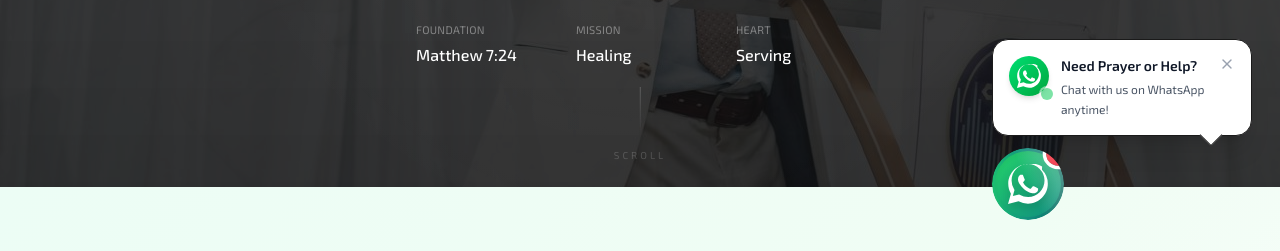
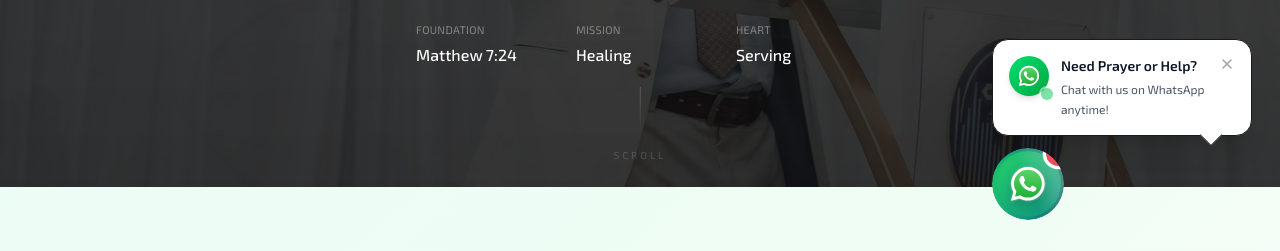
Before and after one commit to Sqwizoor/ecc, a Next.js app: page / in a window 1280 px wide. Shown: the part 549-800 px from the top of the page. Built offline with nearby package versions, Linux system fonts and the light colour scheme.

Commit message:
am almost there

```diff
--- a/src/components/FloatingActions.tsx
+++ b/src/components/FloatingActions.tsx
@@ -47,11 +47,21 @@ export default function FloatingActions() {
   }, [panelOpen]);
 
   const WhatsAppIcon = (props: SVGProps<SVGSVGElement>) => (
-    <svg viewBox="0 0 24 24" aria-hidden="true" {...props}>
-      <path
-        fill="currentColor"
-        d="M17.472 14.382c-.297-.149-1.758-.867-2.03-.967-.273-.099-.472-.148-.672.15-.198.297-.768.967-.94 1.165-.173.198-.347.223-.644.074-.297-.149-1.255-.462-2.39-1.475-.883-.788-1.48-1.761-1.653-2.059-.173-.297-.018-.458.13-.606.134-.133.297-.347.446-.52.149-.173.198-.297.298-.495.099-.198.05-.372-.025-.521-.075-.149-.672-1.617-.922-2.221-.242-.58-.487-.5-.672-.51-.173-.01-.372-.012-.571-.012-.198 0-.52.074-.792.372-.272.297-1.04 1.016-1.04 2.479 0 1.462 1.065 2.875 1.213 3.074.149.198 2.095 3.2 5.076 4.487.709.306 1.262.489 1.694.626.712.226 1.36.194 1.872.118.571-.085 1.758-.719 2.006-1.413.248-.695.248-1.29.173-1.413-.074-.123-.272-.198-.57-.347m-5.421 5.451h-.004a9.87 9.87 0 0 1-5.031-1.378l-.361-.214-3.741.982.999-3.648-.235-.374a9.86 9.86 0 0 1-1.519-5.269c.001-5.45 4.436-9.884 9.888-9.884 2.64 0 5.122 1.03 6.988 2.897a9.825 9.825 0 0 1 2.893 6.994c-.003 5.45-4.437 9.884-9.878 9.884m8.413-18.297A11.815 11.815 0 0 0 12.05 0C5.495 0 .16 5.335.157 11.892c0 2.096.547 4.142 1.588 5.935L0 24l6.305-1.654a11.86 11.86 0 0 0 5.694 1.448h.005c6.554 0 11.89-5.336 11.893-11.893a11.82 11.82 0 0 0-3.49-8.413Z"
-      />
+    <svg viewBox="0 0 175.216 175.552" aria-hidden="true" {...props}>
+      <defs>
+        <linearGradient id="b" x1="85.915" x2="86.535" y1="32.567" y2="137.092" gradientUnits="userSpaceOnUse">
+          <stop offset="0" stopColor="#57d163"/>
+          <stop offset="1" stopColor="#23b33a"/>
+        </linearGradient>
+        <filter id="a" width="1.115" height="1.114" x="-.057" y="-.057" colorInterpolationFilters="sRGB">
+          <feGaussianBlur stdDeviation="3.531"/>
+        </filter>
+      </defs>
+      <path fill="#b3b3b3" d="m54.532 138.45 2.235 1.324c9.387 5.571 20.15 8.518 31.126 8.523h.023c33.707 0 61.139-27.426 61.153-61.135.006-16.335-6.349-31.696-17.895-43.251A60.75 60.75 0 0 0 87.94 25.983c-33.733 0-61.166 27.423-61.178 61.13a60.98 60.98 0 0 0 9.349 32.535l1.455 2.312-6.179 22.558zm-40.811 23.544L24.16 123.88c-6.438-11.154-9.825-23.808-9.821-36.772.017-40.556 33.021-73.55 73.578-73.55 19.681.01 38.154 7.669 52.047 21.572s21.537 32.383 21.53 52.037c-.018 40.553-33.027 73.553-73.578 73.553h-.032c-12.313-.005-24.412-3.094-35.159-8.954zm0 0" filter="url(#a)"/>
+      <path fill="#fff" d="m12.966 161.238 10.439-38.114a73.42 73.42 0 0 1-9.821-36.772c.017-40.556 33.021-73.55 73.578-73.55 19.681.01 38.154 7.669 52.047 21.572s21.537 32.383 21.53 52.037c-.018 40.553-33.027 73.553-73.578 73.553h-.032c-12.313-.005-24.412-3.094-35.159-8.954z"/>
+      <path fill="url(#linearGradient1780)" d="M87.184 25.227c-33.733 0-61.166 27.423-61.178 61.13a60.98 60.98 0 0 0 9.349 32.535l1.455 2.312-6.179 22.559 23.146-6.069 2.235 1.324c9.387 5.571 20.15 8.518 31.126 8.524h.023c33.707 0 61.14-27.426 61.153-61.135a60.75 60.75 0 0 0-17.895-43.251 60.75 60.75 0 0 0-43.235-17.929z"/>
+      <path fill="url(#b)" d="M87.184 25.227c-33.733 0-61.166 27.423-61.178 61.13a60.98 60.98 0 0 0 9.349 32.535l1.455 2.313-6.179 22.558 23.146-6.069 2.235 1.324c9.387 5.571 20.15 8.517 31.126 8.523h.023c33.707 0 61.14-27.426 61.153-61.135a60.75 60.75 0 0 0-17.895-43.251 60.75 60.75 0 0 0-43.235-17.928z"/>
+      <path fill="#fff" fillRule="evenodd" d="M68.772 55.603c-1.378-3.061-2.828-3.123-4.137-3.176l-3.524-.043c-1.226 0-3.218.46-4.902 2.3s-6.435 6.287-6.435 15.332 6.588 17.785 7.506 19.013 12.718 20.381 31.405 27.75c15.529 6.124 18.689 4.906 22.061 4.6s10.877-4.447 12.408-8.74 1.532-7.971 1.073-8.74-1.685-1.226-3.525-2.146-10.877-5.367-12.562-5.981-2.91-.919-4.137.921-4.746 5.979-5.819 7.206-2.144 1.381-3.984.462-7.76-2.861-14.784-9.124c-5.465-4.873-9.154-10.891-10.228-12.73s-.114-2.835.808-3.751c.825-.824 1.838-2.147 2.759-3.22s1.224-1.84 1.836-3.065.307-2.301-.153-3.22-4.032-10.011-5.666-13.647"/>
     </svg>
   );
 
```
